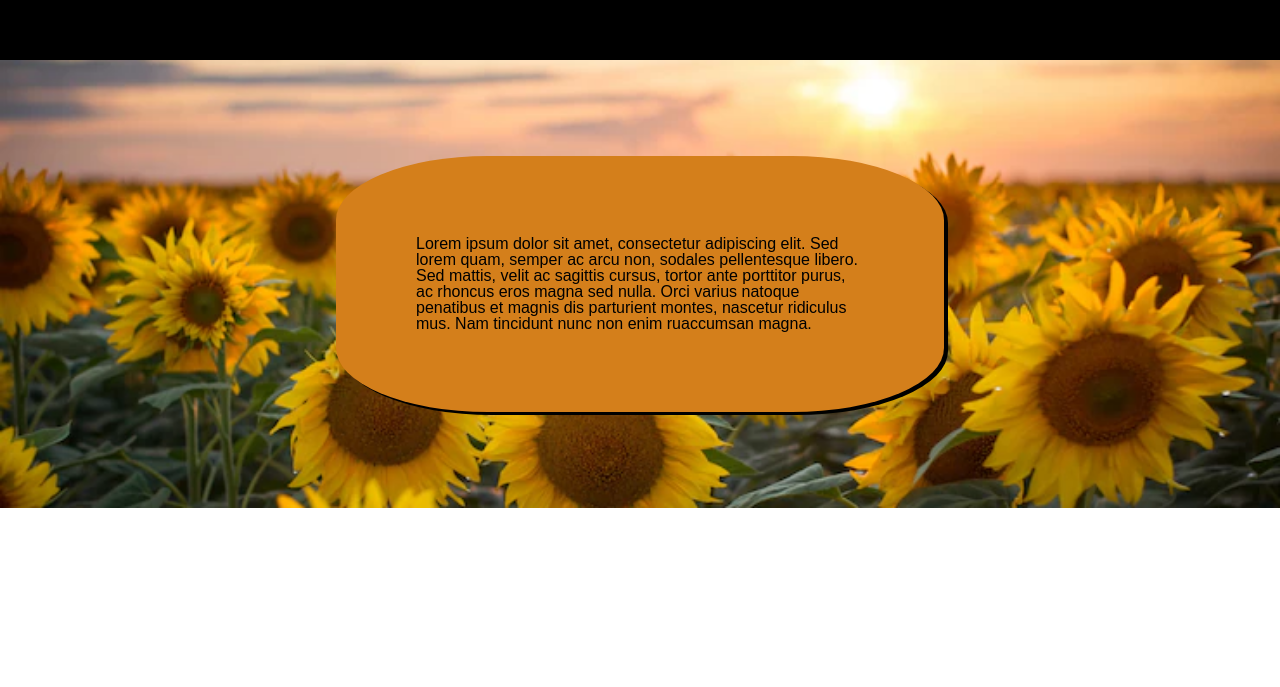
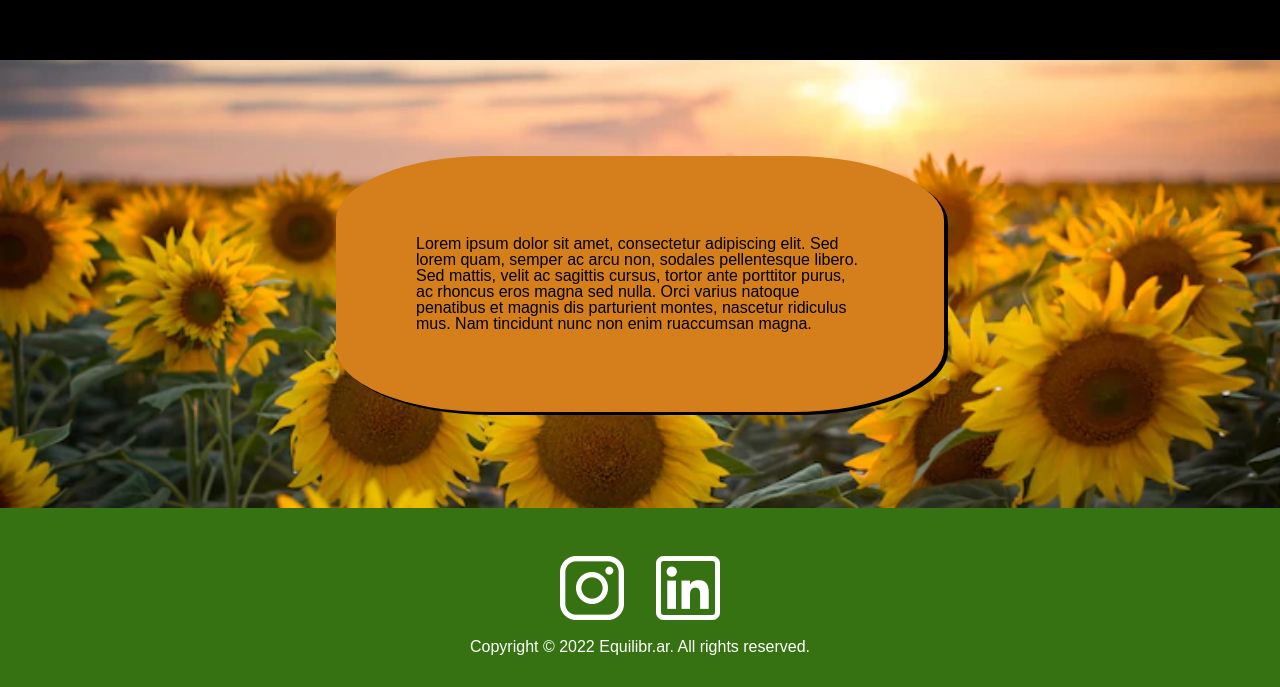
Before and after one commit to AndresCespedes23/equilibr.ar, a React (Create React App) app: page / in a window 1280 px wide. Shown: the part 440-1127 px from the top of the page. Before the commit the page ends 948 px from the top, so only its background shows below. Built offline with nearby package versions, Linux system fonts and the light colour scheme.

Commit message:
EQ-11: create footer with simple css

```diff
--- a/src/App.js
+++ b/src/App.js
@@ -2,12 +2,14 @@
 
 import Header from "./Components/Header";
 import WhoWeAre from "./Components/WhoWeAre";
+import Footer from "./Components/Footer";
 
 function App() {
   return (
     <main>
       <Header />
       <WhoWeAre />
+      <Footer />
     </main>
   );
 }
--- a/src/Components/Footer/footer.module.css
+++ b/src/Components/Footer/footer.module.css
@@ -0,0 +1,12 @@
+.footerContainer {
+    display: flex;
+    justify-content: center;
+    align-items: center;
+    flex-direction: column;
+    padding: 2rem;
+    background-color: #367211;
+    color: #FFF;
+}
+.socialMedia {
+    padding: 1rem;
+}
--- a/src/Components/Footer/index.js
+++ b/src/Components/Footer/index.js
@@ -0,0 +1,25 @@
+/* eslint-disable no-undef */
+import React from "react";
+import styles from "./footer.module.css";
+
+const Footer = () => {
+  return (
+    <footer className={styles.footerContainer}>
+      <div>
+        <img
+          className={styles.socialMedia}
+          src={`${process.env.PUBLIC_URL}/images/footer/instagram.png`}
+          alt="instagram"
+        />
+        <img
+          className={styles.socialMedia}
+          src={`${process.env.PUBLIC_URL}/images/footer/linkedin.png`}
+          alt="linkedin"
+        />
+      </div>
+      <p>Copyright © 2022 Equilibr.ar. All rights reserved.</p>
+    </footer>
+  );
+};
+
+export default Footer;
```
